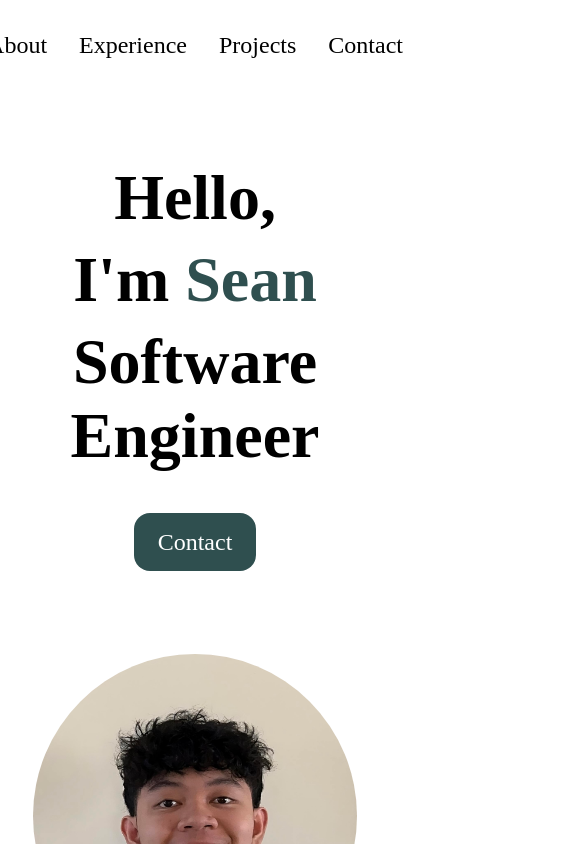
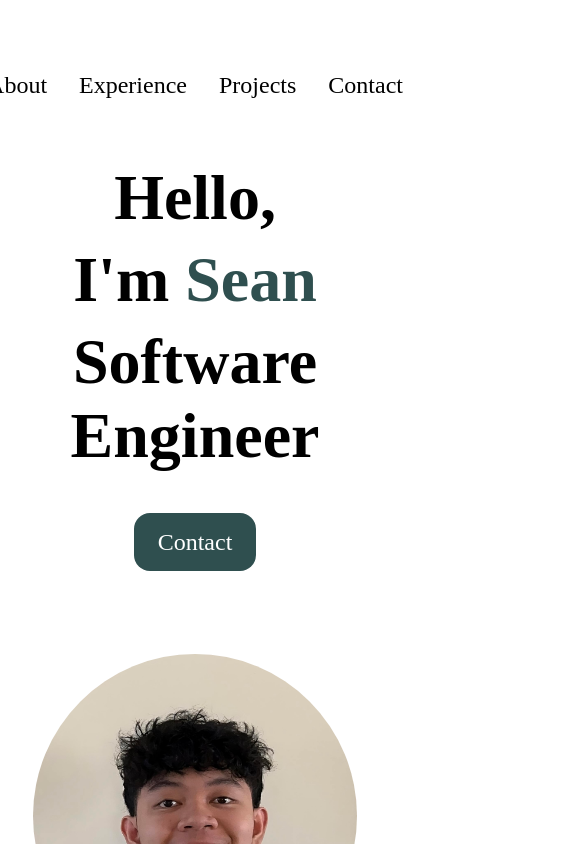
Before and after one commit to seanlumasag/personal-website, a React (Vite) app in the folder frontend/: page / in a window 390 px wide. Shown: the top 844 px of the page, 585 px wide, since content can reach past the window. Built offline with nearby package versions, Linux system fonts and the light colour scheme.

Commit message:
Improving responsiveness

```diff
--- a/frontend/src/components/Navigation.jsx
+++ b/frontend/src/components/Navigation.jsx
@@ -1,6 +1,7 @@
 function Nav() {
   return (
-    <nav className="navigation section" id="navigation">
+    <nav className="navigation" id="navigation">
+      <div className="navbar-container">
         <a href="#home" className="name">
           Sean <span className="accent">Lumasag</span>
         </a>
@@ -23,6 +24,7 @@ function Nav() {
             <a href="#contact">Contact</a>
           </li>
         </ul>
+      </div>
     </nav>
   );
 }
--- a/frontend/src/index.css
+++ b/frontend/src/index.css
@@ -1,14 +1,17 @@
 :root {
   --accent-color: #2f4f4f;
   --secondary-accent-color: white;
+  --max-width-var: 1300px;
 }
 
 * {
   margin: 0;
   padding: 0;
   box-sizing: border-box;
+  scroll-behavior: smooth;
   transition-duration: 0.2s;
 }
+
 
 h1 {
   font-size: 4rem;
@@ -37,13 +40,15 @@ img {
 /**********************************************************************************************************/
 .app {
   background-color: white;
+  display: flex;
+  flex-direction: column;
+  align-items: center;
 }
 
 .section {
   display: flex;
   padding-top: 10rem;
-  padding-right: 10rem;
-  padding-left: 10rem;
+  max-width: var(--max-width-var);
   align-items: center;
   justify-content: center;
   gap: 3rem;
@@ -76,7 +81,6 @@ img {
   color: var(--accent-color);
 }
 .card-container {
-  border: 1px solid white;
   display: flex;
   flex-direction: column;
   width: 100%;
@@ -127,9 +131,17 @@ img {
   z-index: 999;
   backdrop-filter: blur(2rem);
   background-color: rgb(255, 255, 255, 0);
+  display: flex;
+  justify-content: center;
+}
+
+.navbar-container {
+  width: var(--max-width-var);
+  display: flex;
+  justify-content: space-between;
   padding-top: 2.5rem;
   padding-bottom: 2.5rem;
-  justify-content: space-between;
+  align-items: center;
 }
 
 .navigation .name {
@@ -187,6 +199,10 @@ img {
 /**********************************************************************************************************/
 .experience {
   flex-direction: column;
+}
+
+.info-card {
+  width: var(--max-width-var);
 }
 
 .info-card .logo-container {
@@ -287,16 +303,16 @@ img {
     padding: 2rem;
   }
 
-  .text-container{
+  .text-container {
     align-items: center;
     text-align: center;
   }
 
-  .button-container{
+  .button-container {
     align-self: center;
   }
 
-  .name{
+  .name {
     display: none;
   }
 
```
Lines whose indentation alone changed are shown as unchanged.
